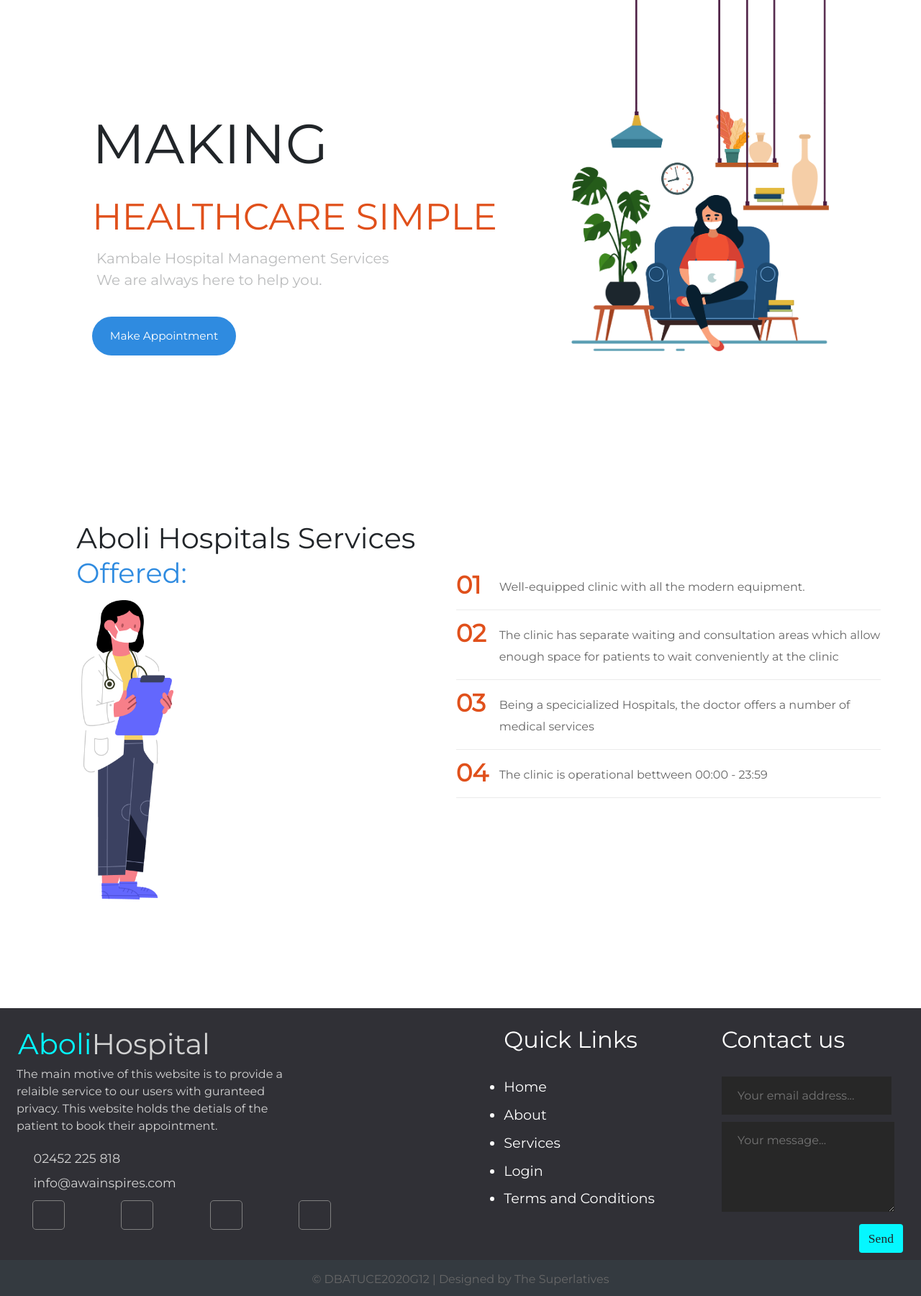
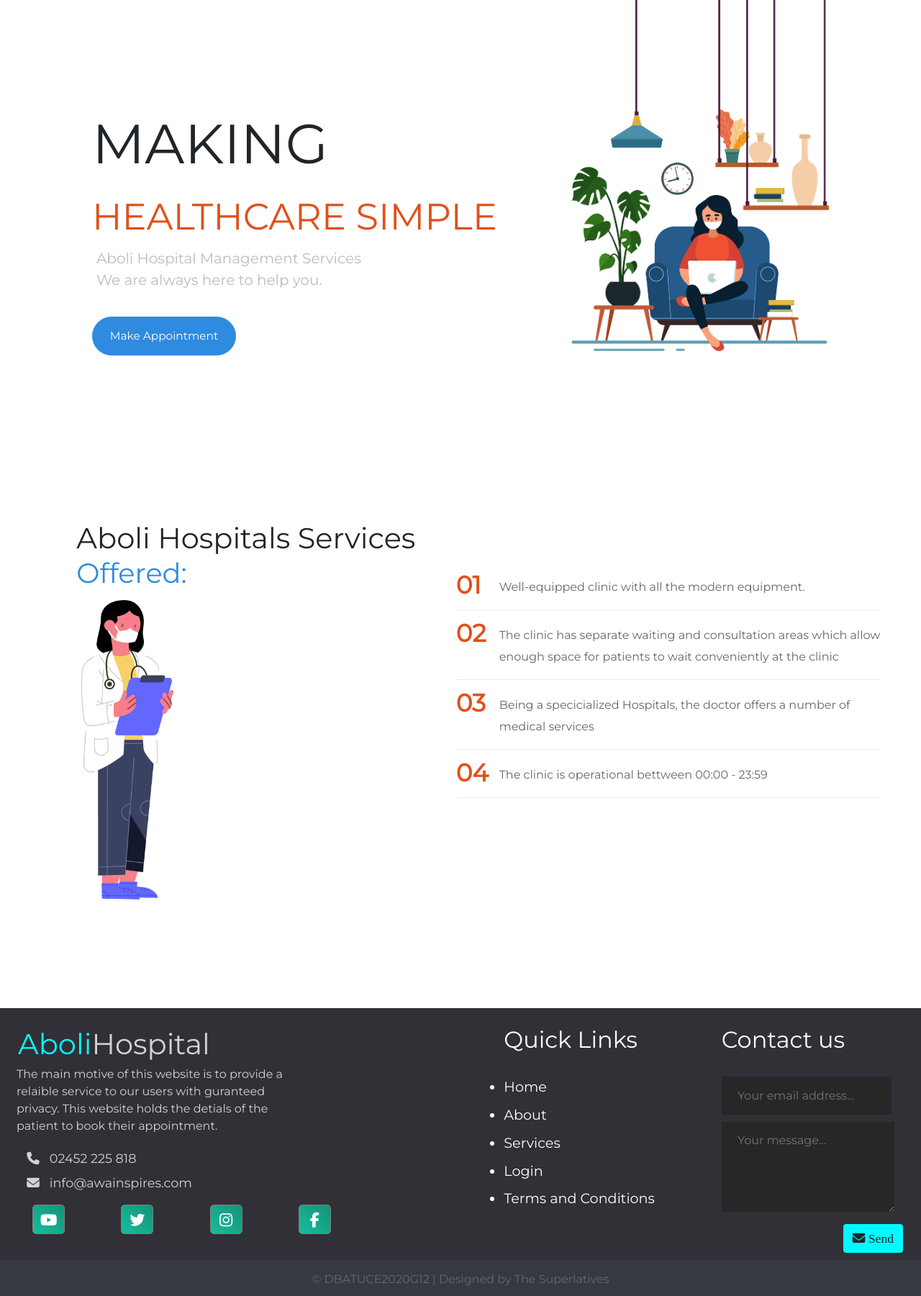
Before and after one commit to amitnileka/Hospital_Management_FY2020, a Django app: page / in a window 1280 px wide. Shown: the part 176-1977 px from the top of the page at 72% size. Run offline with Django 3.2, Linux system fonts and the light colour scheme; some libraries are stand-ins or nearby versions.

Commit message:
icon update in homepage

```diff
--- a/HMSFY2020/Man_Hosp/templates/homepage.html
+++ b/HMSFY2020/Man_Hosp/templates/homepage.html
@@ -237,6 +237,10 @@ li span{
   transition: all .3s;
   margin-left: -305%;
   margin-top: -30%;
+  background: linear-gradient(45deg, #1abc9c, #149279);
+  color: #fff;
+
+  transition: 0.3s;
 
 }
 
@@ -305,7 +309,7 @@ li span{
           <div class="landing">
           <div class="landingText" data-aos="fade-up" data-aos-duration="1000">
               <h1>MAKING<span style="color:#e0501b;font-size: 4vw"> HEALTHCARE SIMPLE</span> </h1>
-              <h3> Kambale Hospital Management Services <br> We are always here to help you. </h3>
+              <h3> Aboli Hospital Management Services <br> We are always here to help you. </h3>
               <div class="btn">
                   <a href="#">Make Appointment</a>
               </div>
@@ -364,7 +368,9 @@ li span{
 
             </div>
             <div class="socials">
-              <a href="#"><i class="fab fa-facebook"></i></a>
+                <a href="https://www.facebook.com/amit.nilekar.9">
+                    <i class="fab fa-facebook-f"></i>
+                  </a>
               <a href="#"><i class="fab fa-instagram"></i></a>
               <a href="#"><i class="fab fa-twitter"></i></a>
               <a href="#"><i class="fab fa-youtube"></i></a>
@@ -414,5 +420,9 @@ li span{
       </div>
       <!-- // footer -->
 
+      <script
+      src="https://kit.fontawesome.com/64d58efce2.js"
+      crossorigin="anonymous"
+    ></script>
 
 {% endblock %}
```
